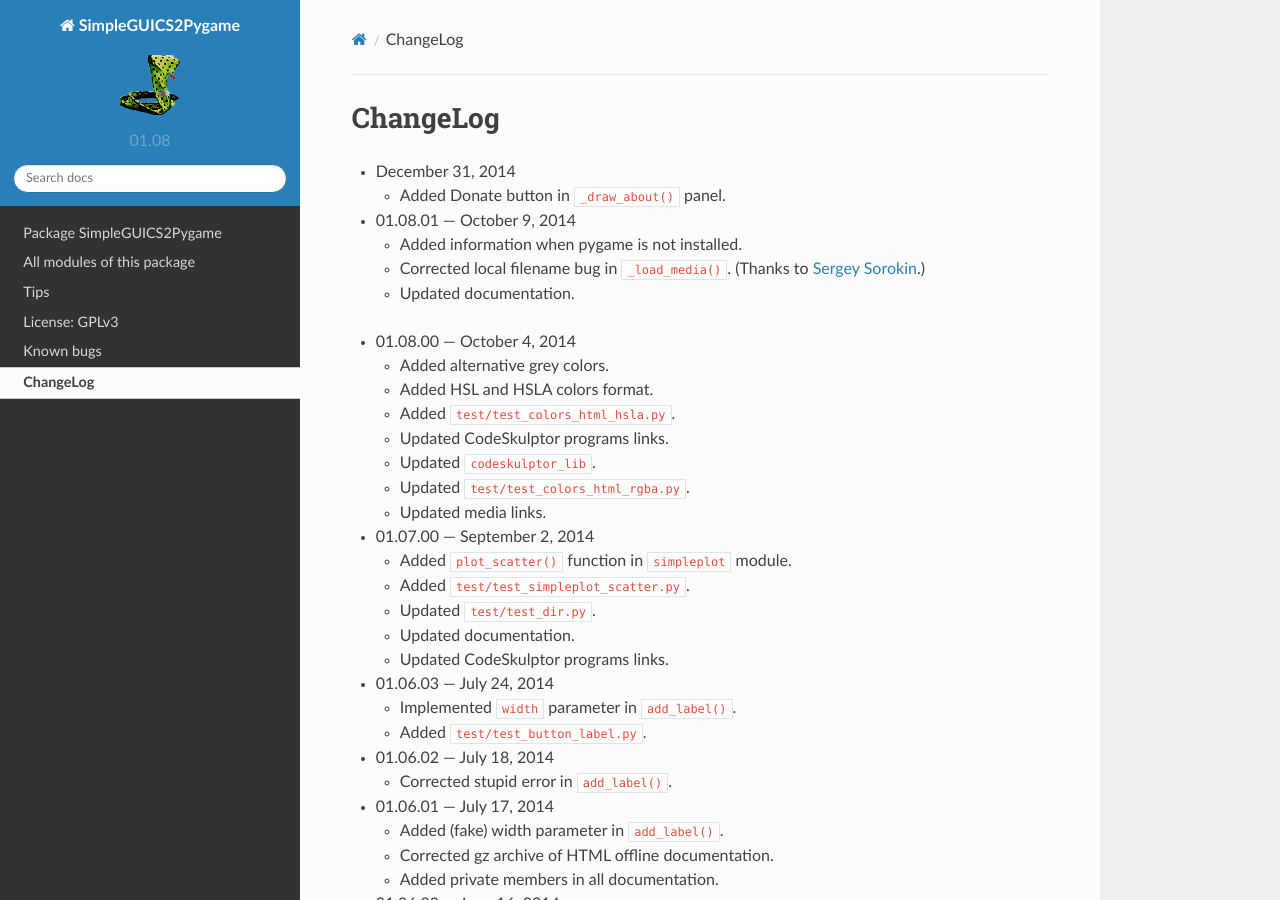
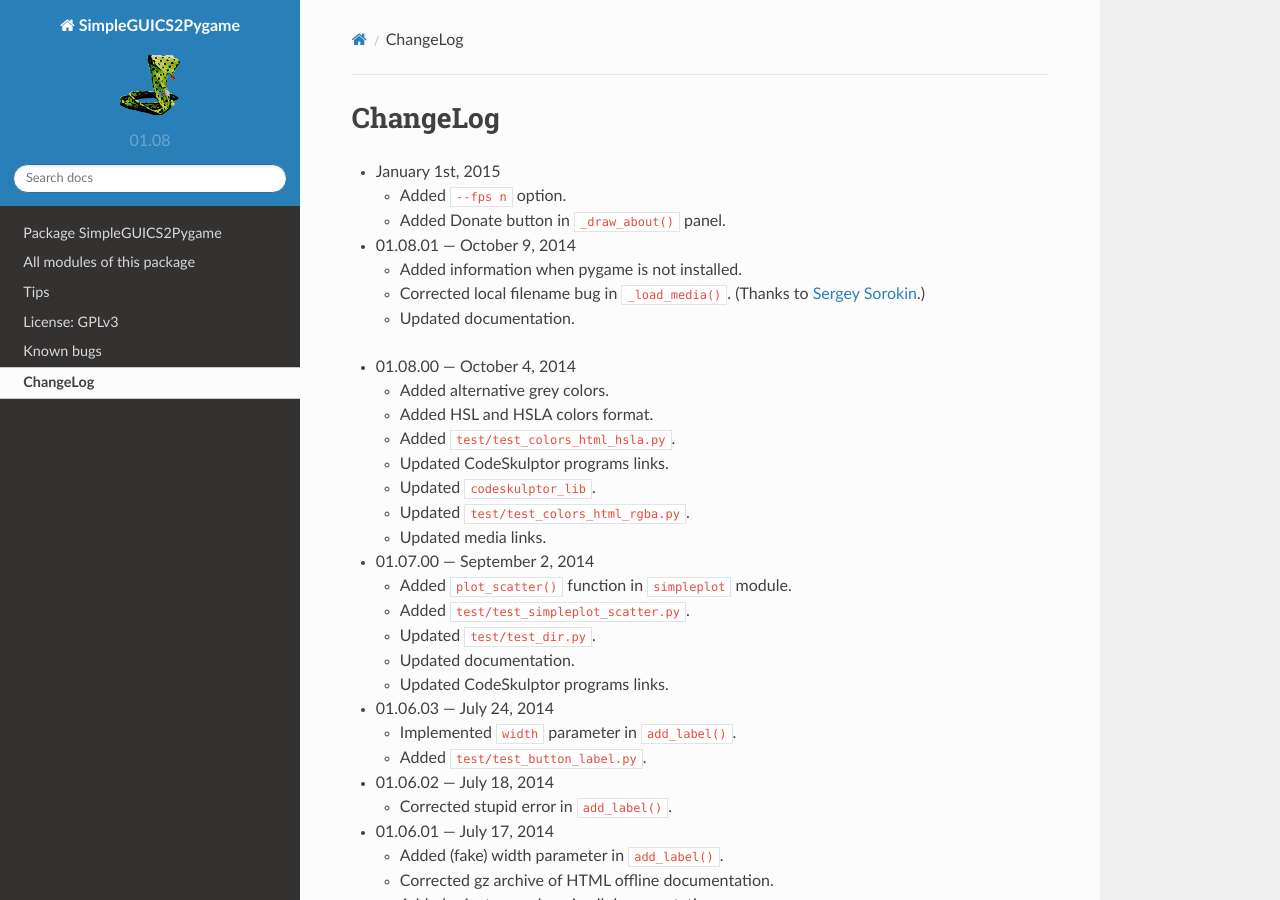
Before and after one commit to rhul-compsoc/SimpleGUICS2Pygame, a Sphinx documentation site: the page built from Sphinx/ChangeLog.rst, in a window 1280 px wide and 900 px high. Built offline with Sphinx 7.4.7 and the Read the Docs theme 2.0.0, drawn with Linux system fonts in a browser that asks for light colours.

Commit message:
Added --fps n option.

```diff
--- a/README.rst
+++ b/README.rst
@@ -111,7 +111,9 @@ along with this program. If not, see <http://www.gnu.org/licenses/>.
 
 Changes
 =======
-* December 31, 2014
+* January 1st, 2015
+
+  - Added ``--fps n`` option.
 
   - Added Donate button in ``_draw_about()`` panel.
 
--- a/Sphinx/ChangeLog.rst
+++ b/Sphinx/ChangeLog.rst
@@ -1,6 +1,8 @@
 ChangeLog
 =========
-* December 31, 2014
+* January 1st, 2015
+
+  - Added ``--fps n`` option.
 
   - Added Donate button in ``_draw_about()`` panel.
 
--- a/Sphinx/Tips.rst
+++ b/Sphinx/Tips.rst
@@ -134,6 +134,7 @@ When you run a program you can use following options:
 
 * ``--default-font``: Use Pygame default font instead serif, monospace... (this is faster if you print a lot of text).
 * ``--display-fps``: Display FPS average on the canvas.
+* ``--fps n``: Set Frame Per Second (default is 60 FPS).
 * ``--fullscreen``: Fullscreen mode.
 * ``--keep-timers``: Keep running timers when close frame without ask.
 * ``--no-border``: Window without border.
```
Also changed, not shown: 1 other file.
